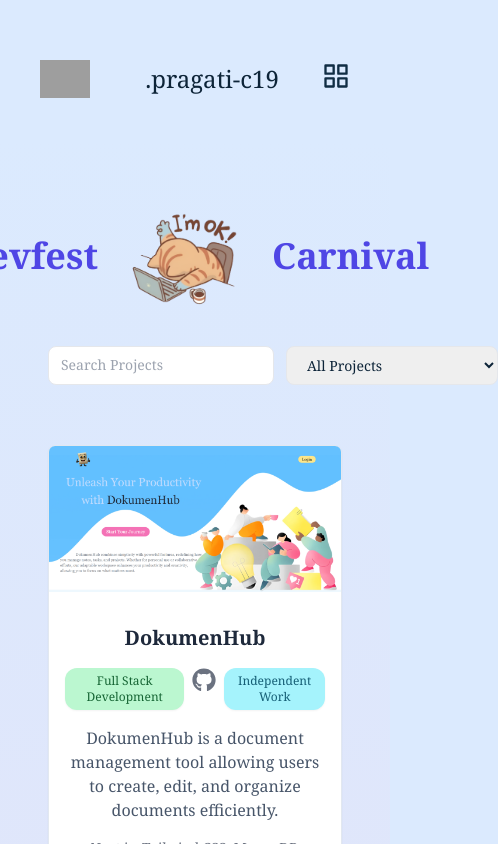
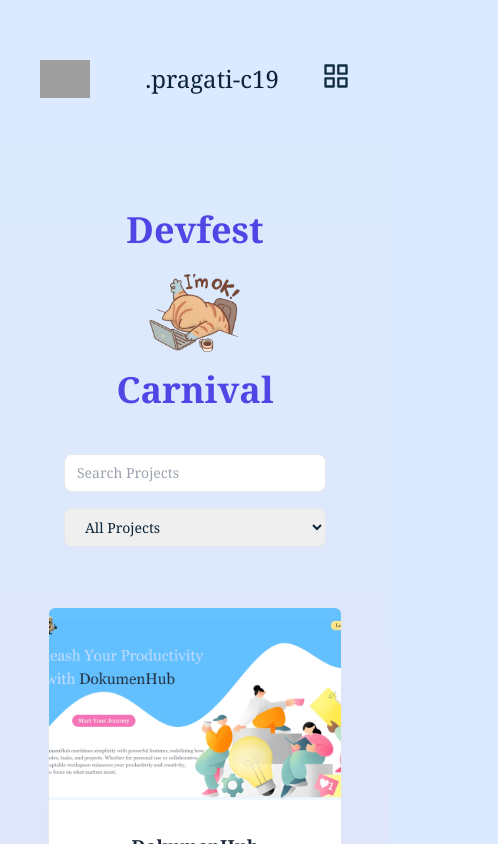
Before and after one commit to Pragati-C19/Pragati-C19.Portfolio, a Next.js app: page /projects in a window 390 px wide. Shown: the top 844 px of the page, 498 px wide, since content can reach past the window. Built offline with nearby package versions, Linux system fonts and the light colour scheme; grey boxes are pictures that could not be loaded.

Commit message:
📱 Projects Page is mobile responsive now

```diff
--- a/app/projects/page.jsx
+++ b/app/projects/page.jsx
@@ -1,48 +1,32 @@
 // Projects Page
 
-"use client"; // Adding this directive to make it a Client Component
-
-import { useState } from "react";
-import ProjectCards from "@/components/projects/project-cards";
-import SearchProjects from "@/components/projects/project-search";
-import { useProjects } from "@/hooks/useProjects";
 import ProjectImage from "@/public/assets/my-projects.png";
 import Image from "next/image";
+import ProjectsPageComponents from "@/components/projects/projects-page-components";
 
 const Projects = () => {
-  const { getDisplayedProjects } = useProjects();
-  const [filteredProjects, setFilteredProjects] = useState(
-    getDisplayedProjects()
-  );
-
   return (
     <section className="bg-gradient-to-b from-blue-100 to-pink-200 p-8">
-      <div className="text-center mt-10 mb-10 ">
-        <div className="flex justify-center items-center">
+      <div className="text-center mt-10 mb-10">
+        <div className="flex flex-col sm:flex-row justify-center items-center">
           {/* Image aligned with the heading */}
-          <h1 className="text-4xl sm:text-4xl mb-1 text-indigo-600 dark:text-ternary-light font-bold font-serif">
+          <h1 className="text-4xl sm:text-5xl mb-1 text-indigo-600 dark:text-ternary-light font-bold font-serif">
             Devfest
           </h1>
           <Image
             src={ProjectImage}
             alt="Project Image"
-            width={110}
-            height={110}
-            className="ml-8 mr-8"
+            width={90}
+            height={90}
+            className="my-4 sm:my-0 sm:ml-8 sm:mr-8 w-24 sm:w-32 lg:w-40"
           />
-          <h1 className="text-4xl sm:text-4xl mb-1 text-indigo-600 dark:text-ternary-light font-bold font-serif">
+          <h1 className="text-4xl sm:text-5xl mb-1 text-indigo-600 dark:text-ternary-light font-bold font-serif">
             Carnival
           </h1>
         </div>
       </div>
 
-      <div className="container mx-auto mb-5 sm:mb-10">
-        {/* Search and Filter Projects */}
-        <SearchProjects setFilteredProjects={setFilteredProjects} />
-
-        {/* Display Filtered Projects */}
-        <ProjectCards projects={filteredProjects} />
-      </div>
+      <ProjectsPageComponents />
     </section>
   );
 };
--- a/components/homepage/project-section.jsx
+++ b/components/homepage/project-section.jsx
@@ -1,6 +1,6 @@
 // Project Section for Home Page
 
-import ProjectCards from "@/components/projects/project-cards";
+import ProjectCards from "@/components/projects/projects-cards";
 import { projectsData } from "@/data/my-projects";
 import Link from "next/link";
 import { GiArmoredBoomerang } from "react-icons/gi";
--- a/components/projects/project-cards.jsx
+++ b/components/projects/projects-cards.jsx
@@ -7,11 +7,11 @@ import Link from "next/link";
 const ProjectCards = ({ projects }) => {
   return (
     <>
-      <div className="grid grid-cols-1 sm:grid-cols-2 lg:grid-cols-3 gap-12 font-serif">
+      <div className="grid grid-cols-1 sm:grid-cols-2 lg:grid-cols-3 gap-8 font-serif">
         {projects.map((project) => (
           <div
             key={project.id}
-            className="relative flex flex-col my-6 bg-white shadow-sm border border-slate-200 rounded-lg w-full max-w-lg transition-transform transform hover:scale-105">
+            className="relative flex flex-col my-6 bg-white shadow-sm border border-slate-200 rounded-lg w-full transition-transform transform hover:scale-105">
             {/* Image on top */}
             <Link
               href={project.github}
@@ -24,17 +24,16 @@ const ProjectCards = ({ projects }) => {
                 alt="project-image"
                 width={500}
                 height={300}
-                className="object-fit"
+                className="object-cover w-full h-48"
               />
             </Link>
 
             {/* Project details below image */}
             <div className="p-4 text-center">
-
               {/* Project title */}
-              <h6 className="mb-4 mt-4 text-slate-800 text-xl font-semibold">
+              <h1 className="mb-4 mt-4 text-slate-800 text-lg sm:text-xl font-semibold">
                 {project.title}
-              </h6>
+              </h1>
 
               {/* Category and Type */}
               <div className="mb-4 flex space-x-2 justify-center">
@@ -54,12 +53,12 @@ const ProjectCards = ({ projects }) => {
               </div>
 
               {/* Project description */}
-              <p className="text-slate-600 leading-normal font-light">
+              <p className="text-slate-600 leading-normal font-light text-sm sm:text-base">
                 {project.description}
               </p>
 
               {/* Project tech */}
-              <p className="mt-4 mb-4 text-sm italic text-gray-500">
+              <p className="mt-4 mb-4 text-xs sm:text-sm italic text-gray-500">
                 {project.technologies.join(", ")}
               </p>
             </div>
--- a/components/projects/projects-filter.jsx
+++ b/components/projects/projects-filter.jsx
@@ -8,7 +8,7 @@ const ProjectsFilter = ({ setSelectProject }) => {
       onChange={(e) => {
         setSelectProject(e.target.value);
       }}
-      className="font-general-medium px-4 sm:px-6 py-2 border dark:border-secondary-dark rounded-lg text-sm sm:text-md dark:font-medium bg-secondary-light dark:bg-ternary-dark text-primary-dark dark:text-ternary-light">
+      className="font-general-medium w-full sm:w-auto px-4 sm:px-6 py-2 border dark:border-secondary-dark rounded-lg text-sm sm:text-md dark:font-medium bg-secondary-light dark:bg-ternary-dark text-primary-dark dark:text-ternary-light transition duration-300 ease-in-out">
       <option value="" className="text-sm sm:text-md">
         All Projects
       </option>
--- /dev/null
+++ b/components/projects/projects-page-components.jsx
@@ -0,0 +1,25 @@
+// All Project Component
+
+"use client"; // Adding this directive to make it a Client Component
+
+import { useState } from "react";
+import ProjectCards from "@/components/projects/projects-cards";
+import SearchProjects from "@/components/projects/projects-search";
+import { useProjects } from "@/hooks/useProjects";
+
+export default function ProjectsPageComponents() {
+  const { getDisplayedProjects } = useProjects();
+  const [filteredProjects, setFilteredProjects] = useState(
+    getDisplayedProjects()
+  );
+
+  return (
+    <div className="container mx-auto mb-5 sm:mb-10">
+      {/* Search and Filter Projects */}
+      <SearchProjects setFilteredProjects={setFilteredProjects} />
+
+      {/* Display Filtered Projects */}
+      <ProjectCards projects={filteredProjects} />
+    </div>
+  );
+}
--- a/components/projects/project-search.jsx
+++ b/components/projects/projects-search.jsx
@@ -20,16 +20,19 @@ const SearchProjects = ({ setFilteredProjects }) => {
   }, [displayedProjects, setFilteredProjects]);
 
   return (
-    <div className="sm:mt-16">
-      <div className="flex justify-between pb-3 gap-3 mb-6 font-serif">
-        <div className="flex justify-between gap-2">
+    <div className="mt-8 sm:mt-16 px-4 sm:px-0">
+      <div className="flex flex-col sm:flex-row justify-between items-center pb-3 gap-4 sm:gap-3 mb-6 font-serif">
+        {/* Search Input and Icon */}
+        <div className="flex w-full sm:w-auto justify-between items-center gap-2 sm:gap-4">
+          {/* Search Icon: Hidden on small screens, visible on medium and larger */}
           <span className="hidden sm:block bg-primary-light dark:bg-ternary-dark p-2.5 shadow-sm rounded-xl cursor-pointer">
             <FiSearch className="text-ternary-dark dark:text-ternary-light w-5 h-5" />
           </span>
 
+          {/* Search Input */}
           <input
             onChange={(e) => setSearchProject(e.target.value)}
-            className="font-general-medium pl-3 pr-1 sm:px-4 py-2 border border-gray-200 dark:border-secondary-dark rounded-lg text-sm sm:text-md bg-secondary-light dark:bg-ternary-dark text-primary-dark dark:text-ternary-light"
+            className="font-general-medium w-full sm:w-64 pl-3 pr-1 sm:px-4 py-2 border border-gray-200 dark:border-secondary-dark rounded-lg text-sm sm:text-md bg-secondary-light dark:bg-ternary-dark text-primary-dark dark:text-ternary-light focus:ring-2 focus:ring-indigo-500 focus:outline-none"
             id="name"
             name="name"
             type="search"
@@ -38,7 +41,10 @@ const SearchProjects = ({ setFilteredProjects }) => {
           />
         </div>
 
-        <ProjectsFilter setSelectProject={setSelectProject} />
+        {/* Projects Filter (Aligned below input on small screens) */}
+        <div className="w-full sm:w-auto">
+          <ProjectsFilter setSelectProject={setSelectProject} />
+        </div>
       </div>
     </div>
   );
```
